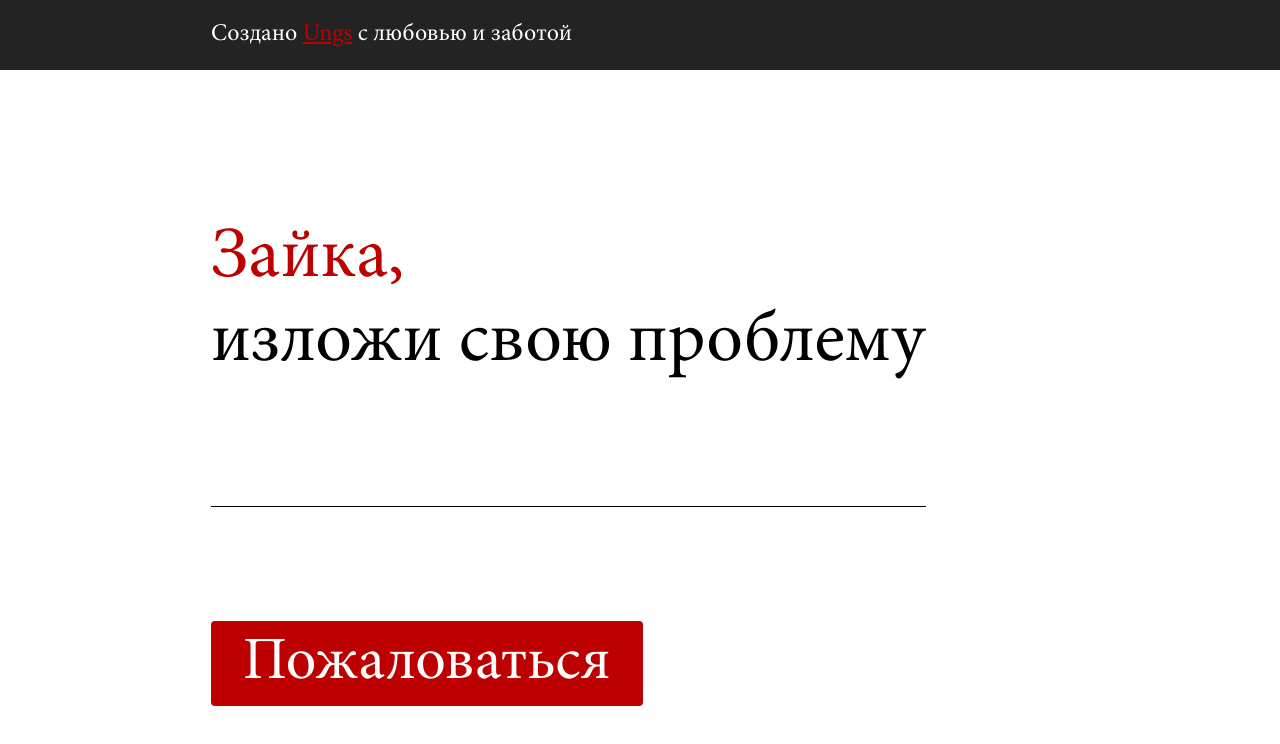
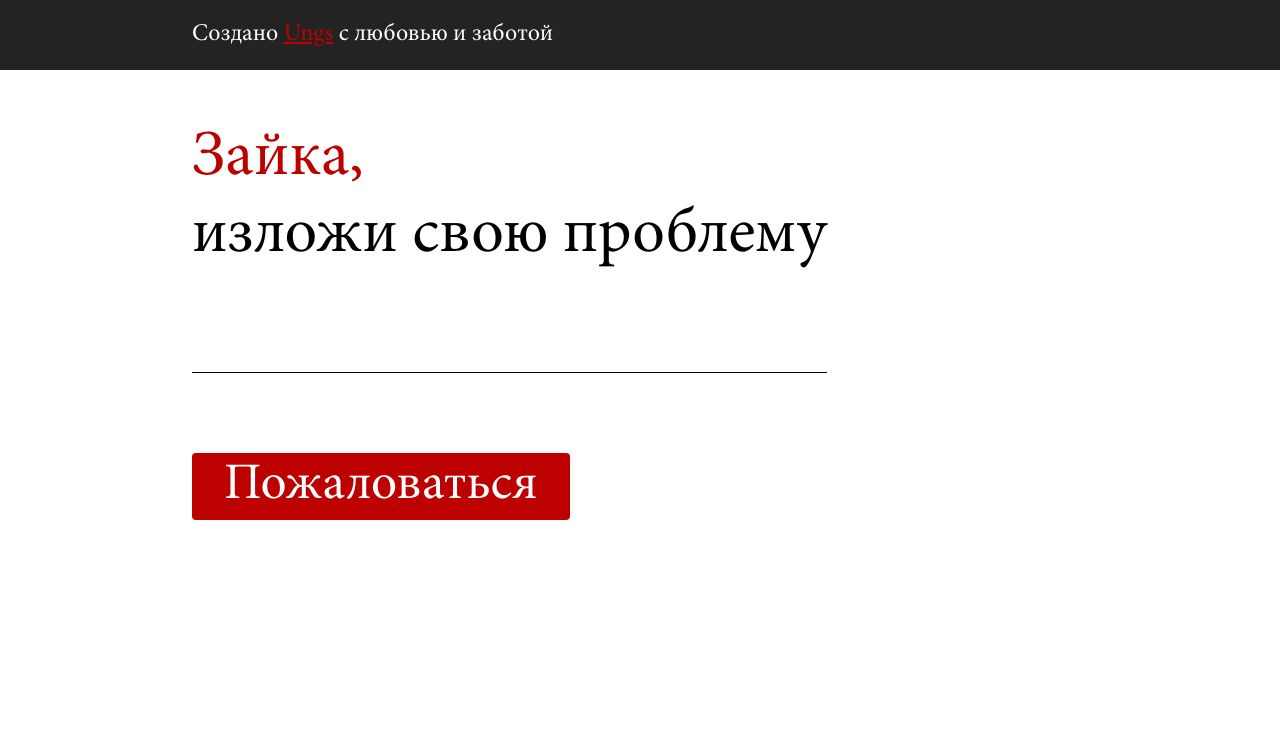
Before and after one commit to hackey9/sibdev-mini-report, a React (Create React App) app: page / in a window 1280 px wide. Shown: the top 744 px of the page. Built offline with nearby package versions, Linux system fonts and the light colour scheme.

Commit message:
Medium screen

```diff
--- a/src/components/Button.module.css
+++ b/src/components/Button.module.css
@@ -15,6 +15,13 @@
   justify-self: start;
 }
 
+@media (max-width: 1500px) {
+  .button {
+    height: 5.2vw;
+    font-size: 4vw;
+  }
+}
+
 @media (max-width: 1000px) {
 
   .button {
--- a/src/components/Header.module.css
+++ b/src/components/Header.module.css
@@ -11,7 +11,7 @@
   font-size: 24px;
   line-height: 70px;
 
-  padding-left: 211px;
+  padding-left: 15vw;
 }
 
 @media (max-width: 1000px) {
--- a/src/components/Headline.module.css
+++ b/src/components/Headline.module.css
@@ -13,6 +13,16 @@
 }
 
 
+@media (max-width: 1500px) {
+  .headline {
+    font-size: 5vw;
+  }
+
+  .headline > .name {
+    line-height: 6vw;
+  }
+}
+
 
 @media (max-width: 1000px) {
   .headline {
--- a/src/components/Layout.module.css
+++ b/src/components/Layout.module.css
@@ -3,7 +3,13 @@
   grid-template-columns: 1fr;
   grid-auto-rows: auto;
 
-  padding: 150px 50px 50px 211px;
+  padding: 150px 50px 50px 15vw;
+}
+
+@media (max-width: 1500px) {
+  .layout {
+    padding: 4vw 50px 50px 15vw;
+  }
 }
 
 @media (max-width: 1000px) {
--- a/src/components/Textarea.module.css
+++ b/src/components/Textarea.module.css
@@ -1,6 +1,6 @@
 .textarea {
-  margin-top: 92px;
-  margin-bottom: 114px;
+  margin-top: 70px;
+  margin-bottom: 80px;
   border-bottom: 1px solid black;
 }
 
```
